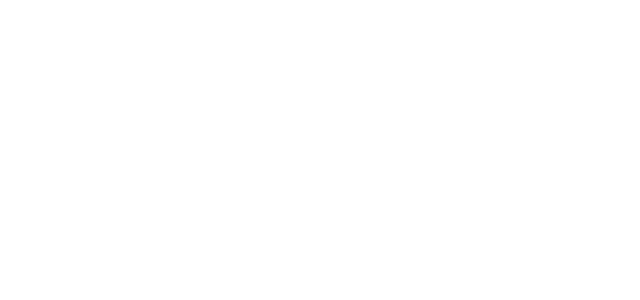
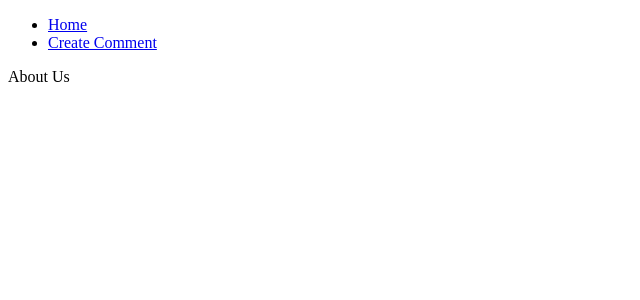
Before and after one commit to Dea314/pets-blog, a React (Create React App) app: page /about in a window 1280 px wide. Before the commit this address had no page. Shown: the top 300 px of the page, without its empty margins (0-640 px from the left). Built offline with nearby package versions, Linux system fonts and the light colour scheme.

Commit message:
Addition of components

```diff
--- a/src/App.js
+++ b/src/App.js
@@ -1,12 +1,19 @@
 import { Routes, Route, Link } from "react-router-dom";
 import Layout from "./components/Layout";
+import Home from "./components/Home";
+import Contact from "./components/Contact";
+import About from "./components/About";
+import NotFound from "./components/NotFound";
+
 
 const App = () => {
   return (
     <Routes>
       <Route path="/" element={<Layout />}>
-        <Route index element={<div>All articles</div>} />
-        <Route path="new-comment" element={<div>Tell us about your pet!</div>} />
+        <Route index element={<Home/>} />
+        <Route path="new-comment" element={<Contact/>} />
+        <Route path="about" element={<About/>} />
+        <Route path="*" element={NotFound} />
       </Route>
     </Routes>
   );
--- /dev/null
+++ b/src/components/About.js
@@ -0,0 +1,5 @@
+const About = () => {
+    return <div>About Us</div>;
+};
+
+export default About;
--- /dev/null
+++ b/src/components/Contact.js
@@ -0,0 +1,5 @@
+const Contact = () => {
+    return <div>Contact Us</div>;
+};
+
+export default Contact;
--- /dev/null
+++ b/src/components/Home.js
@@ -0,0 +1,5 @@
+const Home = () => {
+    return <div>Home</div>;
+};
+
+export default Home;
--- /dev/null
+++ b/src/components/NotFound.js
@@ -0,0 +1,5 @@
+const NotFound = () => {
+    return <div>Oops, page not found !</div>;
+};
+
+export default NotFound;
```
